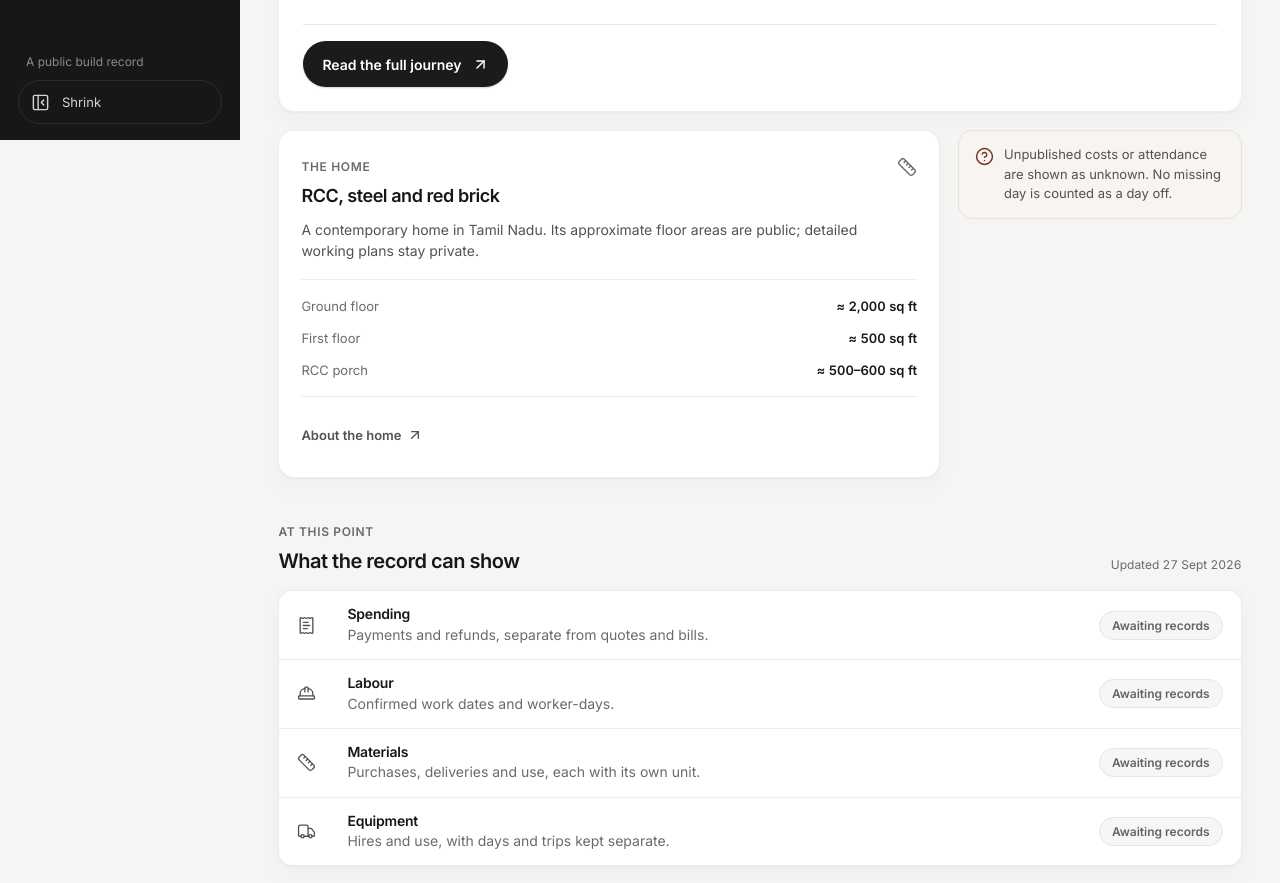
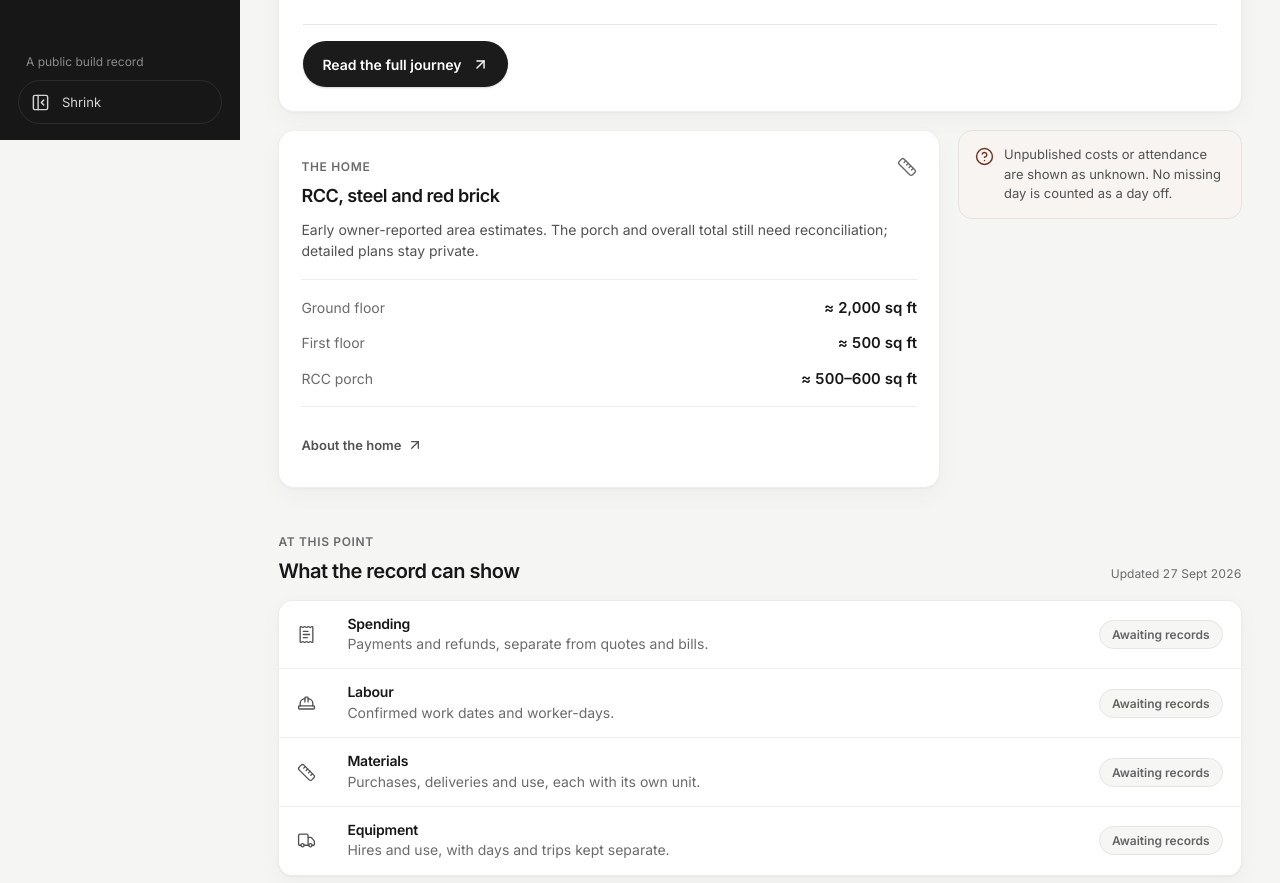
Before and after one commit to ashwingopalsamy/ravanan-kudil, a React (Vite) app: page / in a window 1280 px wide. Shown: the part 660-1543 px from the top of the page. Built offline with nearby package versions, Linux system fonts and the light colour scheme.

Commit message:
Balance overview and label compact navigation

```diff
--- a/src/App.tsx
+++ b/src/App.tsx
@@ -42,7 +42,7 @@ function NavigationLinks({ view, mobile = false }: { view: View; mobile?: boolea
   return (
     <nav className={mobile ? "mobile-navigation" : "rail-navigation"} aria-label={mobile ? "Mobile sections" : "Sections"}>
       {navigation.map(({ id, label, icon: Icon }) => (
-        <a className="navigation-link" href={`#${id}`} key={id} aria-label={label} aria-current={view === id ? "page" : undefined} title={mobile ? undefined : label} onClick={() => window.scrollTo(0, 0)}>
+        <a className="navigation-link" href={`#${id}`} key={id} aria-label={label} aria-current={view === id ? "page" : undefined} onClick={() => window.scrollTo(0, 0)}>
           <Icon aria-hidden="true" size={20} strokeWidth={1.8} />
           <span>{label}</span>
         </a>
--- a/src/styles/app.css
+++ b/src/styles/app.css
@@ -103,7 +103,26 @@
 .app-layout--compact .rail-navigation { align-items: center; }
 .app-layout--compact .navigation-link, .app-layout--compact .rail-toggle { width: 2.875rem; justify-content: center; padding: 0; }
 .app-layout--compact .navigation-link[aria-current="page"]::before { inset-inline-start: -0.75rem; }
-.app-layout--compact .rail-toggle { margin-inline: auto; }
+.app-layout--compact .rail-toggle { position: relative; margin-inline: auto; }
+.app-layout--compact .rail :is(.rail-navigation .navigation-link, .rail-toggle):is(:hover, :focus-visible)::after {
+  position: absolute;
+  inset-block-start: 50%;
+  inset-inline-start: calc(100% + 0.75rem);
+  z-index: 1;
+  padding: 0.5rem 0.75rem;
+  border: 1px solid rgb(255 255 255 / 12%);
+  border-radius: var(--radius-inset);
+  color: #fff;
+  background: var(--color-rail-hover);
+  box-shadow: var(--shadow-floating);
+  font-size: 0.8125rem;
+  font-weight: 500;
+  line-height: 1.3;
+  white-space: nowrap;
+  pointer-events: none;
+  transform: translateY(-50%);
+  content: attr(aria-label);
+}
 
 .app-main { display: flex; min-width: 0; min-height: 100vh; flex-direction: column; }
 .topbar {
@@ -165,13 +184,14 @@
 .button--quiet:hover { border-color: #b8b8b8; color: var(--color-ink); background: #fafafa; }
 
 /* Overview */
-.overview-lead { display: grid; grid-template-columns: minmax(0, 0.85fr) minmax(0, 1.15fr); align-items: start; gap: 1.125rem; margin-block-end: 1.125rem; }
-.overview-hero { padding-block: 2rem 0; }
+.overview-lead { display: grid; grid-template-areas: "hero chronology" "context chronology"; grid-template-columns: minmax(0, 0.85fr) minmax(0, 1.15fr); align-items: start; gap: 1.125rem; margin-block-end: 1.125rem; }
+.overview-hero { grid-area: hero; padding-block: 1rem 0; }
 .hero-copy { display: flex; max-width: 48rem; flex-direction: column; align-items: flex-start; justify-content: center; padding-block: 0.75rem; }
 .hero-copy h1 { margin-block-start: 1rem; font-size: clamp(2.375rem, 2rem + 1.9vw, 3.25rem); letter-spacing: -0.02em; }
 .title-period { color: var(--color-accent); }
 .hero-copy > p { max-width: 58ch; margin-block-start: 1rem; color: var(--color-ink-secondary); font-size: 1rem; line-height: var(--leading-relaxed); }
 .chronology-card, .latest-entry-card { min-width: 0; padding: 1.5rem; }
+.chronology-card { grid-area: chronology; }
 .chronology-kicker { display: flex; align-items: center; flex-wrap: wrap; gap: 0.625rem 1rem; }
 .chronology-card .card-heading h2 { font-size: 1.375rem; }
 .chronology-footer { display: flex; padding-block-start: 1rem; border-block-start: 1px solid var(--color-line); }
@@ -199,14 +219,14 @@
 .journal-elapsed { display: block; margin-block-start: 0.75rem; color: var(--color-ink-secondary); font-size: 0.8125rem; line-height: 1.5; }
 .journal-elapsed strong { color: var(--color-ink); font-weight: 600; }
 .journal-arrow { margin-block-start: 0.125rem; color: #a3a3a3; }
-.overview-context { display: grid; grid-template-columns: minmax(0, 1.4fr) minmax(16rem, 0.6fr); align-items: start; gap: 1.125rem; }
+.overview-context { grid-area: context; display: grid; grid-template-columns: minmax(0, 1fr); align-items: start; gap: 1.125rem; }
 .context-card { padding: 1.375rem; }
 .context-card .card-heading h2 { font-size: 1.125rem; }
 .context-card > p { max-width: 68ch; margin-block-start: 0.75rem; color: var(--color-ink-secondary); font-size: 0.875rem; line-height: 1.5; }
 .context-facts { display: grid; gap: 0.75rem; margin-block: 1.125rem; padding-block: 1rem; border-block: 1px solid #eeeeed; }
 .context-facts > div { display: flex; align-items: baseline; justify-content: space-between; gap: 0.75rem; }
-.context-facts span { color: var(--color-ink-muted); font-size: 0.8125rem; }
-.context-facts strong { color: var(--color-ink); font-size: 0.8125rem; font-weight: 570; font-variant-numeric: tabular-nums; white-space: nowrap; }
+.context-facts span { color: var(--color-ink-muted); font-size: 0.875rem; }
+.context-facts strong { color: var(--color-ink); font-size: 0.9375rem; font-weight: 570; font-variant-numeric: tabular-nums; white-space: nowrap; }
 .context-note { display: flex; align-items: flex-start; gap: 0.625rem; padding: 0.875rem 1rem; border: 1px solid #e7e2df; border-radius: var(--radius-card); color: var(--color-ink-secondary); background: #f7f4f2; }
 .context-note > svg { flex: none; margin-block-start: 0.125rem; color: var(--color-accent-ink); }
 .context-note p { font-size: 0.8125rem; line-height: 1.5; }
@@ -385,8 +405,9 @@
 }
 
 @media (max-width: 82rem) {
-  .overview-lead { grid-template-columns: minmax(0, 1fr); }
+  .overview-lead { grid-template-areas: "hero" "chronology" "context"; grid-template-columns: minmax(0, 1fr); }
   .overview-hero { padding-block: 0 0.5rem; }
+  .overview-context { grid-template-columns: minmax(0, 1.4fr) minmax(16rem, 0.6fr); }
 }
 
 @media (min-width: 54.001rem) and (max-width: 74rem) {
--- a/src/views/OverviewView.tsx
+++ b/src/views/OverviewView.tsx
@@ -26,12 +26,11 @@ export function OverviewView({ records }: { records: PublicRecords }) {
           <JournalPreview entries={milestoneEntries} previewTextById={{ "paperwork-began": "Its individual documents and dates have not yet been added to this public record.", "construction-began": "Dated work notes, attendance and costs will appear as their records are reconciled." }} siteWorkElapsed={{ days: daysElapsed, asOf: records.publishedAt }} />
           <div className="chronology-footer"><a className="button button--primary" href="#journey">Read the full journey <ArrowUpRight size={17} aria-hidden="true" /></a></div>
         </section>
+        <aside className="overview-context" aria-label="Home context">
+          <section className="surface-card context-card" aria-labelledby="scope-title"><div className="card-heading"><div><span className="overline">The home</span><h2 id="scope-title">RCC, steel and red brick</h2></div><Ruler size={20} strokeWidth={1.7} aria-hidden="true" /></div><p>Early owner-reported area estimates. The porch and overall total still need reconciliation; detailed plans stay private.</p><div className="context-facts"><div><span>Ground floor</span><strong>≈ {formatArea(project.areasSqFt.groundFloor)} sq ft</strong></div><div><span>First floor</span><strong>≈ {formatArea(project.areasSqFt.firstFloor)} sq ft</strong></div><div><span>RCC porch</span><strong>≈ {formatArea(project.areasSqFt.porchMin)}–{formatArea(project.areasSqFt.porchMax)} sq ft</strong></div></div><a className="text-action" href="#home">About the home <ArrowUpRight size={16} aria-hidden="true" /></a></section>
+          <section className="context-note"><CircleHelp size={19} strokeWidth={1.8} aria-hidden="true" /><p>Unpublished costs or attendance are shown as unknown. No missing day is counted as a day off.</p></section>
+        </aside>
       </div>
-
-      <aside className="overview-context" aria-label="Home context">
-        <section className="surface-card context-card" aria-labelledby="scope-title"><div className="card-heading"><div><span className="overline">The home</span><h2 id="scope-title">RCC, steel and red brick</h2></div><Ruler size={20} strokeWidth={1.7} aria-hidden="true" /></div><p>A contemporary home in Tamil Nadu. Its approximate floor areas are public; detailed working plans stay private.</p><div className="context-facts"><div><span>Ground floor</span><strong>≈ {formatArea(project.areasSqFt.groundFloor)} sq ft</strong></div><div><span>First floor</span><strong>≈ {formatArea(project.areasSqFt.firstFloor)} sq ft</strong></div><div><span>RCC porch</span><strong>≈ {formatArea(project.areasSqFt.porchMin)}–{formatArea(project.areasSqFt.porchMax)} sq ft</strong></div></div><a className="text-action" href="#home">About the home <ArrowUpRight size={16} aria-hidden="true" /></a></section>
-        <section className="context-note"><CircleHelp size={19} strokeWidth={1.8} aria-hidden="true" /><p>Unpublished costs or attendance are shown as unknown. No missing day is counted as a day off.</p></section>
-      </aside>
 
       {latestEntry && <section className="surface-card latest-entry-card" aria-labelledby="latest-entry-title"><div className="card-heading"><div><span className="overline">Public journal</span><h2 id="latest-entry-title">Latest dated entry</h2></div><a className="text-action" href="#journey">All entries <ArrowUpRight size={16} aria-hidden="true" /></a></div><JournalPreview entries={[latestEntry]} /></section>}
 
```
